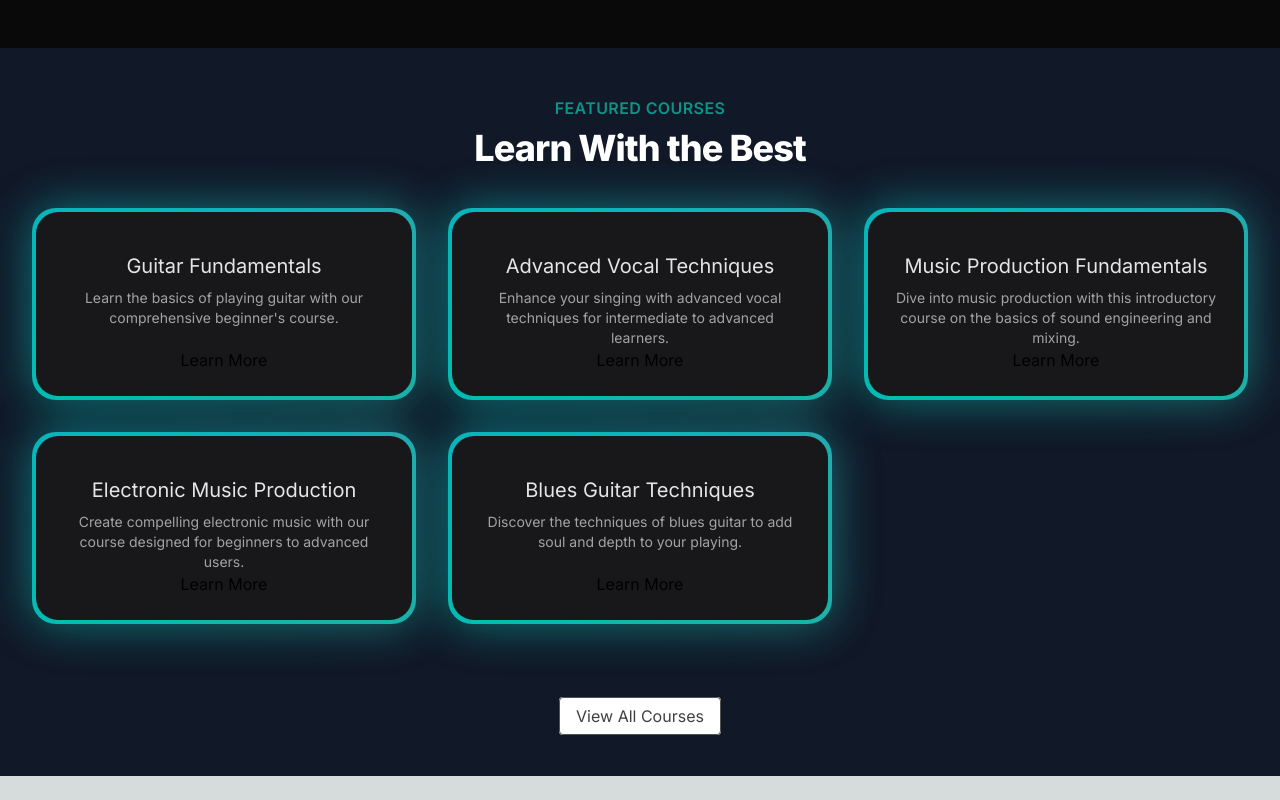
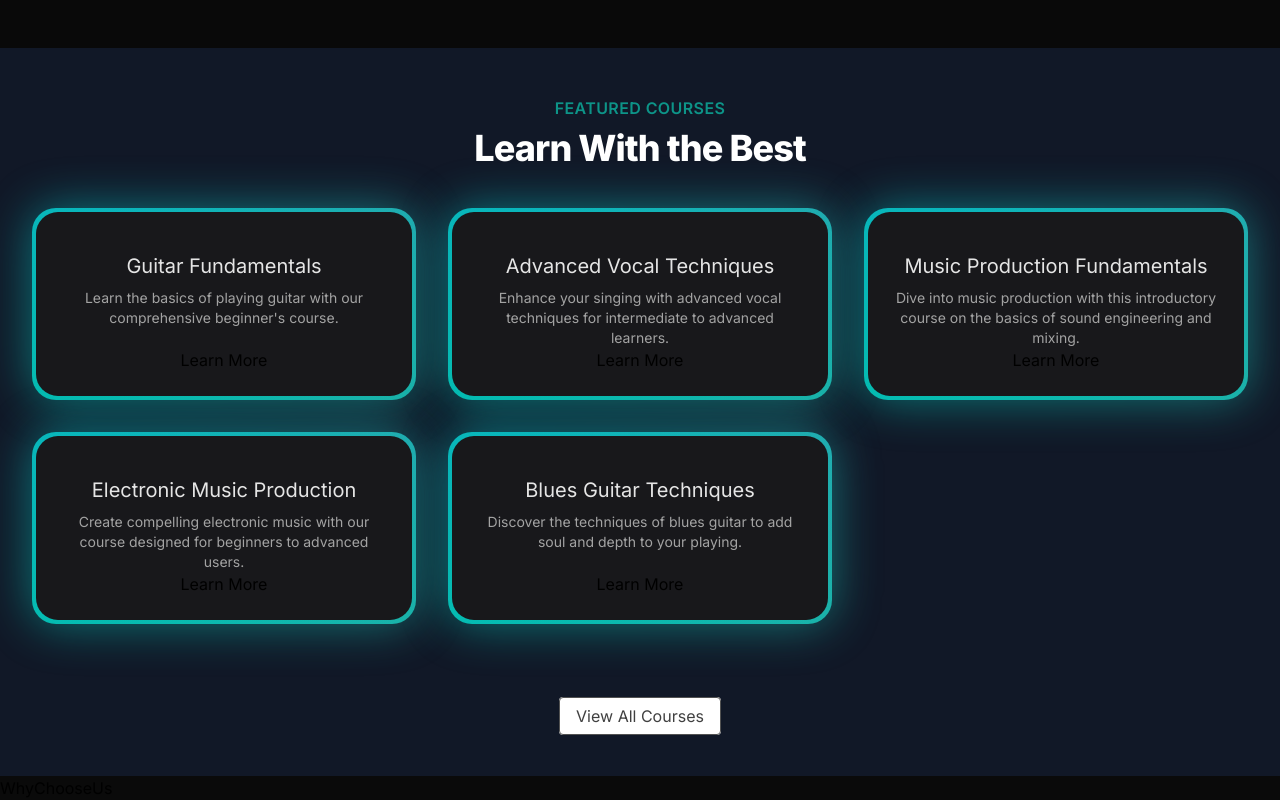
Before and after one commit to ddas2707/MusicNextJs, a Next.js app: page / in a window 1280 px wide. Shown: the part 592-1392 px from the top of the page. Before the commit the page ends 1368 px from the top, so only its background shows below. Built offline with nearby package versions, Linux system fonts and the light colour scheme.

Commit message:
Task Done

```diff
--- a/src/app/page.tsx
+++ b/src/app/page.tsx
@@ -1,11 +1,13 @@
 import HeroSection from "@/components/HeroSection";
 import FeaturedCourses from "@/components/FeaturedCourses"
+import WhyChooseUs from "@/components/ui/WhyChooseUs";
 
 export default function Home() {
   return (
     <main className="min-h-screen bg-black/[0.96] antialiased bg-grid-white/[0.02]">
       <HeroSection />
       <FeaturedCourses />
+      <WhyChooseUs />
     </main>
   );
 }
--- /dev/null
+++ b/src/components/ui/WhyChooseUs.tsx
@@ -0,0 +1,11 @@
+"use client";
+import { StickyScroll } from "../ui/sticky-scroll-reveal";
+import Image from "next/image";
+
+function WhyChooseUs() {
+    return (
+        <div>WhyChooseUs</div>
+    )
+}
+
+export default WhyChooseUs
```
